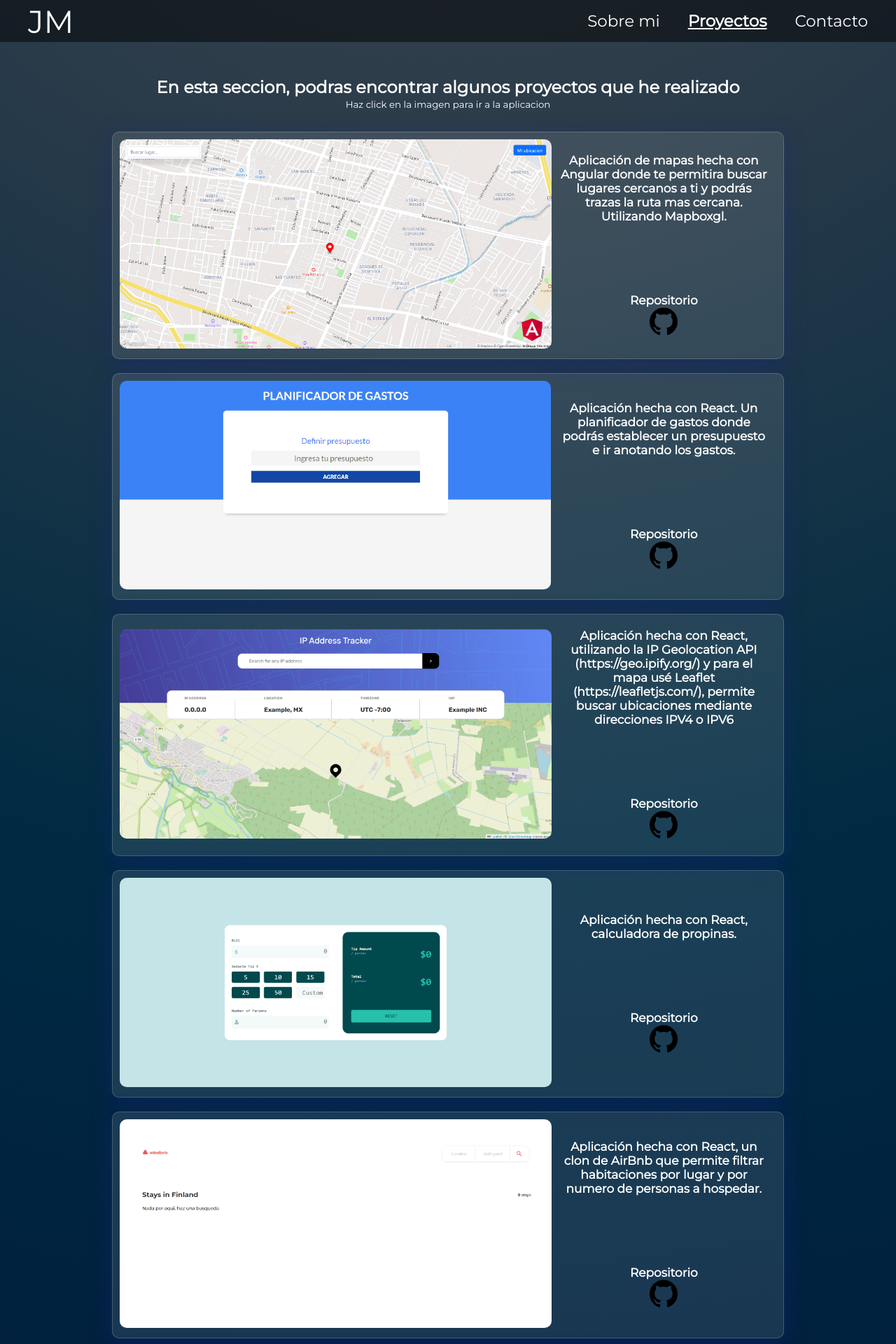
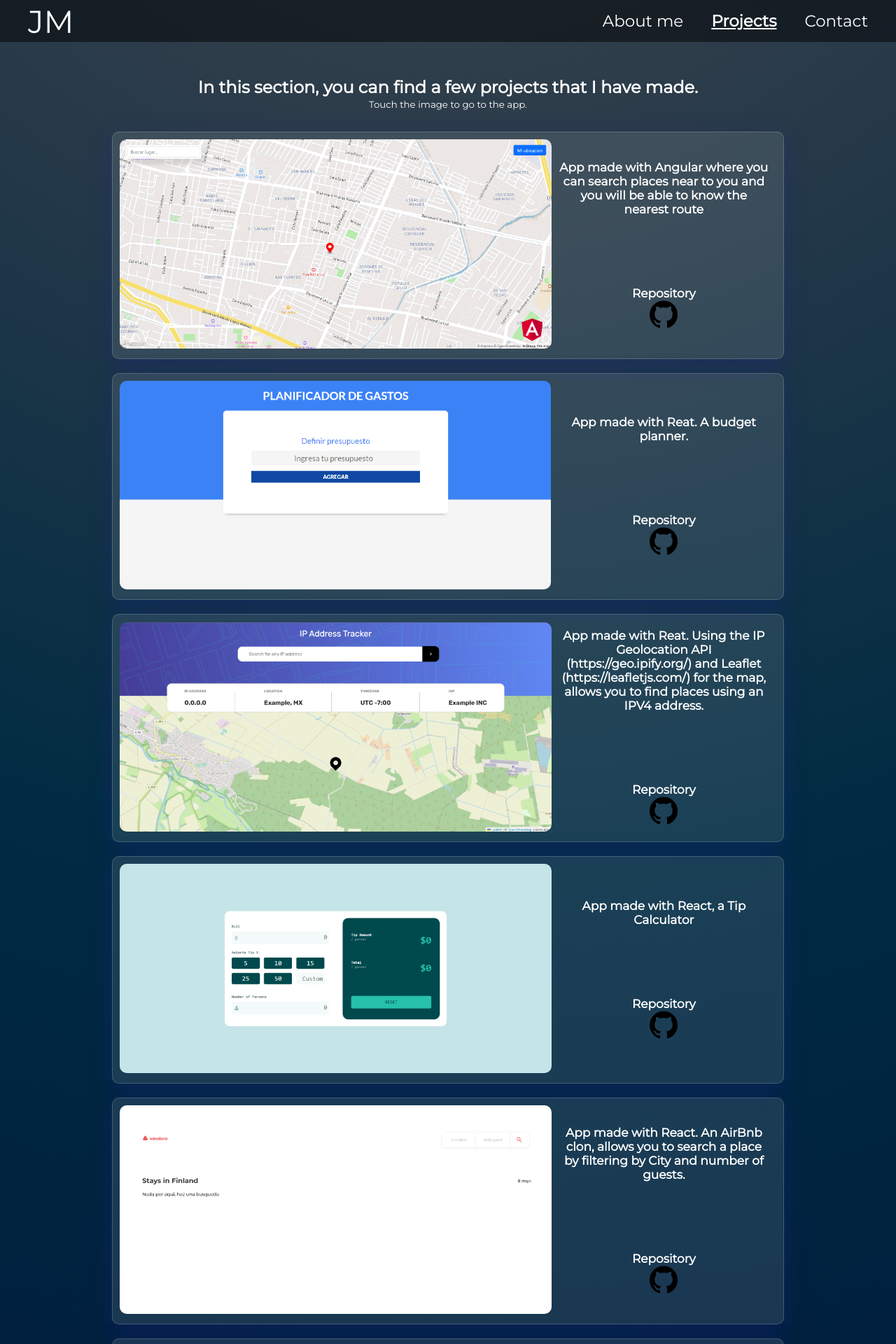
Before and after one commit to JavierA-MorHer/javier-morales-Portafolio, an Angular app: page /projects in a window 1280 px wide. Shown: the top 1920 px of the page at 70% size. Built offline with nearby package versions, Linux system fonts and the light colour scheme.

Commit message:
portafolio traducido

```diff
--- a/src/app/portafolio/components/about/about.component.html
+++ b/src/app/portafolio/components/about/about.component.html
@@ -3,7 +3,7 @@
 
 
     <div class="biografia animate__animated animate__fadeIn">
-        <h2 class="titulo">Conoceme</h2>
+        <h2 class="titulo">About me</h2>
 
         <div class="info">
 
@@ -23,57 +23,44 @@
 
             <div class="text">
                 <p>
-                    Soy <span class="nombre">Javier Alejandro Morales Hernández </span>, un chico de 22 años de edad,
-                    nacido en León, Guanajuato, <span class="me">Mé</span>xi<span class="co">co</span> .
+                    I am Javier Alejandro Morales Hernández, I am 22 years old
+                    and I was born in León, Guanajuato, <span class="me">Mé</span>xi<span class="co">co</span> .
+
+                    I am currently studying Computer Systems Engineering at
+                    the Technological Institute of León.
                     <br>
                     <br>
-                    Actualmente estudio la Ingenieria en Sistemas Computacionales,
-                    en el Instituto Tecnológico de León.
-                    <br>
-                    Desde el año 2021 me dediqué a complementar mi formación universitaria y
-                    comence a tomar cursos sobre programación web, aprendiendo HTML, CSS, y Javascript.
-                    <br>
-                    <br>
-                    Cuando tuve las bases decidí tomar un curso ahora sobre React, la famosa librería de Javascript,
-                    y me di cuenta que el frontend me llamaba mucho la atención, el consumo de servicios, el diseño de interfaces
-                    y de la experiencia de usuario, asi que tome otro curso en UX/UI para complementar todo lo que habia aprendido.
+
+                    Since 2021 I have dedicated myself to complementing my university formation
+                    and started to learn about web development, starting with HTML, CSS, and Javascript.
                     <br><br>
-                    Hace poco, descubrí Angular, este framework de Google que me encantó (y con el que esta hecho este portafolio) y
-                    decidí aprenderlo y aunque no me considero experto en ninguna de las tecnologías que he aprendido,
-                    ya no es extraño para mi ver, manipuar e interpretar el código.
+
+                    When I felt the bases were already strong y decided to learn about
+                    React and then I realize I like frontend development so much so to
+                    complement my knowledge I learn about UX/IU design.
+                    <br><br>
+                    I recently discovered angular, this famous framework from Google and I love it! ( this portfolio
+                    is made with Angular :D ), and although I do not consider myself an expert in all the technologies that I have learned, I feel that I have learned a lot
+
+
                 </p>
 
-                <h2 class="autoAprendizaje">Autoaprendizaje</h2>
-                <p>Para mi el autoaprendizaje es una caracteristica <span class="highlight"> muy importante. </span>
-                    <br>
-                    <br>
-                    Debido a que en la universidad no tocan las tecnologias anteriormente mencionadas (ni muchas otras)
-                    decidi que si queria poder aprender algo mas que me ayudara con mi formacion, el autoaprendizaje
-                    seria la clave.<br><br>
-                    Y la verdad que no es facil ya que no tienes a nadie que te este acompañando fisicamente,
-                    o cumpliendo un horario de clase como
-                    sucede en la universidad, si tienes un error tienes que investigarlo por tu cuenta,
-                    leyendo mucho tiempo la documentacion,
-                    foros y videos de Youtube hasta dar con la solucion.
-                </p>
-
-                <h2 class="autoAprendizaje">Actualmente</h2>
-                <p>Mi meta es perfeccionar mi manejo de estas tecnologias y ademas, profundizar en el tema backend,
-                    ya que es un tema que me ha llamando mucho la atencion, todo esto que tiene que ver con hacer apis, conectar con bases
-                    de datos, validacion de la informacion, servidores, entre otros.
-                    <br>
-                    <br>
-                    Y de igual manera estoy sumamente abierto a seguir aprendiendo de manera autonoma.<br><br>
+                <h2 class="autoAprendizaje">Self-learning</h2>
+                <p>
+                    For me, self-learning is a <span class="highlight"> very important </span>  quality.
+                    <br><br>
+                    In my school, they don't teach the technology that I mentioned before,
+                    that is the reason I decided to learn by myself, purchasing online courses and
+                    watching a lot of Youtube turorials.
                 </p>
             </div>
 
         </div>
 
         <div class="certificados">
-            <h2 class="tituloCertificados">Mis certificados</h2>
-
-            <p>En este apartado podran encontrar los certificados que me han entregado
-                por realizar los cursos mencionados antes en donde se iran sumando más, estoy seguro.
+            <h2 class="tituloCertificados">My certificates</h2>
+            <p>
+                In this section, you can find the certificates of the courses I have taken.
             </p>
 
             <div class="wrap">
--- a/src/app/portafolio/components/home/home.component.html
+++ b/src/app/portafolio/components/home/home.component.html
@@ -3,30 +3,29 @@
 
     <div class="contenido">
         <div class="presentacion">
-            <h2>Hola, mi nombre es Javier Morales. </h2>
+            <h2>Hi, i'm Javier Morales </h2>
         </div>
 
         <div class="descripcion">
             <p>
-                Soy un estudiante, amante del desarrollo web, este es mi portafolio
-                donde podrás <a routerLink="/about" class="link-alt">conocerme</a>
-                y donde tambien podrás ver los <a routerLink="/projects" class="link-alt"> proyectos </a>que he realizado.
-            </p>
+                I'm a student, web developing lover and this is my portfolio where you can
+                <a routerLink="/about" class="link-alt"> know more about me</a>
+                and also see the <a routerLink="/projects" class="link-alt"> projects </a>  that I have done.</p>
             <br>
 
         </div>
 
 
         <div class="contacto">
-            <span>Ponte en contacto conmigo :)</span>
-            <a routerLink="/contact" class="cta-contacto">Contactame</a>
+            <span>Get in touch with me :)</span>
+            <a routerLink="/contact" class="cta-contacto">Let's go</a>
 
         </div>
 
 
             <!-- Carrusel -->
         <div class="carrusel">
-                <h3>Estas son algunas de las tecnologias con las que he trabajado:</h3>
+                <h3>These are some technologies I have worked with:</h3>
                 <app-carousel ></app-carousel>
 
 
--- a/src/app/portafolio/components/proyectos/proyectos.component.html
+++ b/src/app/portafolio/components/proyectos/proyectos.component.html
@@ -2,9 +2,9 @@
 
     <div class="titulo">
         <h2 >
-          En esta seccion, podras encontrar algunos proyectos que he realizado
+          In this section, you can find a few projects that I have made.
         </h2>
-        <small>Haz click en la imagen para ir a la aplicacion</small>
+        <small>Touch the image to go to the app.</small>
     </div>
 
 
@@ -19,7 +19,7 @@
             <p>{{item.descripcion}}</p>
 
             <div class="repo">
-                <p>Repositorio</p>
+                <p>Repository</p>
                 <a [href]="item.repositorio" class="link-repo" target="_blank">
                     <img class="img-git" src="../../../../assets/github.png" alt="Github">
                 </a>
--- a/src/app/portafolio/components/proyectos/proyectos.component.ts
+++ b/src/app/portafolio/components/proyectos/proyectos.component.ts
@@ -12,56 +12,64 @@ export class ProyectosComponent {
   proyectos: Proyectos[] = [
     {
       path: '../../../../assets/proyectos/mapas.png',
-      descripcion: 'Aplicación de mapas hecha con Angular donde te permitira buscar lugares cercanos a ti y podrás trazas la ruta mas cercana. Utilizando Mapboxgl.',
+      //descripcion: 'Aplicación de mapas hecha con Angular donde te permitira buscar lugares cercanos a ti y podrás trazas la ruta mas cercana. Utilizando Mapboxgl.',
+      descripcion: 'App made with Angular where you can search places near to you and you will be able to know the nearest route',
       alt:'mapas',
       link: 'https://mapas-angular-bonus.netlify.app',
       repositorio:'https://github.com/JavierA-MorHer/mapas2daParte'
     },
     {
       path: '../../../../assets/proyectos/gastos.png',
-      descripcion: 'Aplicación hecha con React. Un planificador de gastos donde podrás establecer un presupuesto e ir anotando los gastos.',
+      // descripcion: 'Aplicación hecha con React. Un planificador de gastos donde podrás establecer un presupuesto e ir anotando los gastos.',
+      descripcion: 'App made with Reat. A budget planner.',
       alt:'gastos',
       link:'https://manejadordegastosreact.netlify.app/',
       repositorio:'https://github.com/JavierA-MorHer/Control_de_Gastos_App'
     },
     {
       path: '../../../../assets/proyectos/ipApp.png',
-      descripcion: 'Aplicación hecha con React, utilizando la IP Geolocation API (https://geo.ipify.org/) y para el mapa usé Leaflet (https://leafletjs.com/), permite buscar ubicaciones mediante direcciones IPV4 o IPV6 ',
+      // descripcion: 'Aplicación hecha con React, utilizando la IP Geolocation API (https://geo.ipify.org/) y para el mapa usé Leaflet (https://leafletjs.com/), permite buscar ubicaciones mediante direcciones IPV4 o IPV6 ',
+      descripcion: 'App made with Reat. Using the IP Geolocation API (https://geo.ipify.org/) and  Leaflet (https://leafletjs.com/) for the map, allows you to find places using an IPV4 address.',
       alt:'ipApp',
       link:'https://ipaddressappreact.netlify.app',
       repositorio:'https://github.com/JavierA-MorHer/Ip_address_track_app'
     },
     {
       path: '../../../../assets/proyectos/tip.png',
-      descripcion: 'Aplicación hecha con React, calculadora de propinas.',
+      // descripcion: 'Aplicación hecha con React, calculadora de propinas.',
+      descripcion: 'App made with React, a Tip Calculator',
       alt:'tip',
       link:'https://mytipcalculatorapp.netlify.app/' ,
       repositorio:'https://github.com/JavierA-MorHer/TipCalculator'
     },
     {
       path: '../../../../assets/proyectos/windbnb.png',
-      descripcion: 'Aplicación hecha con React, un clon de AirBnb que permite filtrar habitaciones por lugar y por numero de personas a hospedar.',
+      // descripcion: 'Aplicación hecha con React, un clon de AirBnb que permite filtrar habitaciones por lugar y por numero de personas a hospedar.',
+      descripcion: 'App made with React. An AirBnb clon, allows you to search a place by filtering by City and number of guests.',
       alt:'windbnb',
       link:'https://windbnbappreact.netlify.app/',
       repositorio:'https://github.com/JavierA-MorHer/WindbnbByJavier'
     },
     {
       path: '../../../../assets/proyectos/advice.png',
-      descripcion: 'Hecha con Javascript puro, HTML y CSS, cada que presionas el dado te genera un nuevo consejo.',
+      // descripcion: 'Hecha con Javascript puro, HTML y CSS, cada que presionas el dado te genera un nuevo consejo.',
+      descripcion: 'Made only with HMTL, CSS and Javascript, every time you touch the dice, the app generates a new advice',
       alt:'advice',
       link:'https://advicegeneratorappjs.netlify.app/',
       repositorio:'https://github.com/JavierA-MorHer/AdviceGenerator'
     },
     {
       path: '../../../../assets/proyectos/rate.png',
-      descripcion: 'Hecha con Javascript puro, HTML y CSS, un componente que permite calificar un servicio en un rango de 1 a 5.',
+      // descripcion: 'Hecha con Javascript puro, HTML y CSS, un componente que permite calificar un servicio en un rango de 1 a 5.',
+      descripcion: 'Made only with HMTL, CSS and Javascript. A component that allows you to rate a product or a service in a range of 1 out of 5',
       alt:'rate',
       link:'https://ratingcomponentjs.netlify.app/',
       repositorio:'https://github.com/JavierA-MorHer/Interactive-rating-component'
     },
     {
       path: '../../../../assets/proyectos/gifApp.png',
-      descripcion: 'Hecha con Angular consumiendo la api de Giphy (https://giphy.com/), permite realizar busquedas y guardar el historial de las mismas.',
+      //descripcion: 'Hecha con Angular consumiendo la api de Giphy (https://giphy.com/), permite realizar busquedas y guardar el historial de las mismas.',
+      descripcion: 'Made with Angular using the Giphy API (https://giphy.com/), allows you to search any gifs you want and keep the history search.',
       alt:'gifApp',
       link:'https://myangulargifapp.netlify.app/',
       repositorio:'https://github.com/JavierA-MorHer/Angular-gifsApp'
--- a/src/app/shared/carousel/carousel.component.html
+++ b/src/app/shared/carousel/carousel.component.html
@@ -37,7 +37,7 @@
     </div>
 
     <div class="principal">
-        <h2>Base de datos</h2>
+        <h2>Database</h2>
 
         <div class="tecnologias">
 
@@ -49,7 +49,7 @@
     </div>
 
     <div class="principal">
-        <h2>Herramientas</h2>
+        <h2>Tools</h2>
 
         <div class="tecnologias">
 
--- a/src/app/shared/footer/footer.component.css
+++ b/src/app/shared/footer/footer.component.css
@@ -6,6 +6,7 @@
     text-align: center;
     margin-top: 50px;
     height: auto;
+    background-color: rgba(0, 0, 0, .5);
 }
 
 .redes{
--- a/src/app/shared/navbar/navbar.component.ts
+++ b/src/app/shared/navbar/navbar.component.ts
@@ -25,15 +25,15 @@ export class NavbarComponent {
 
   menuItem:MenuItem[]=[
     {
-      texto:'Sobre mi',
+      texto:'About me',
       ruta:'/about'
     },
     {
-      texto:'Proyectos',
+      texto:'Projects',
       ruta:'/projects'
     },
     {
-      texto:'Contacto',
+      texto:'Contact',
       ruta:'/contact'
     },
   ]
```
